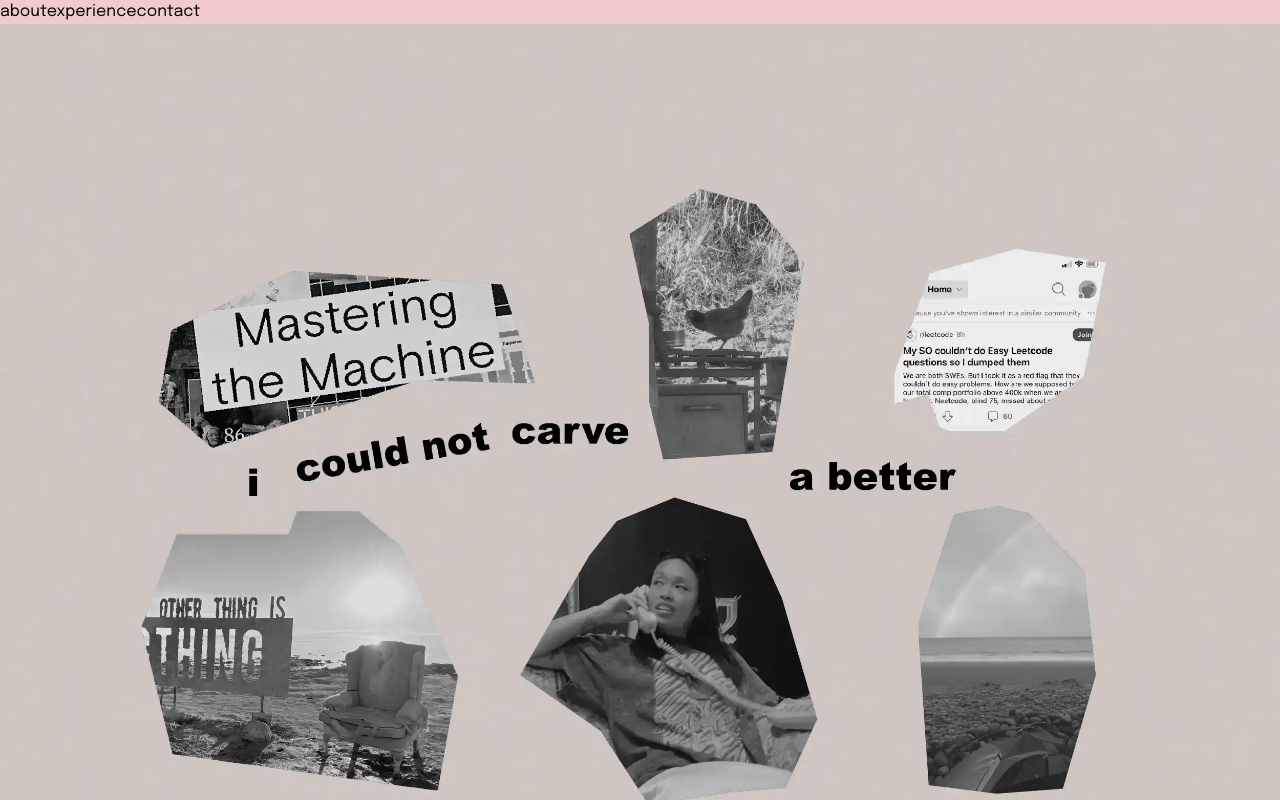
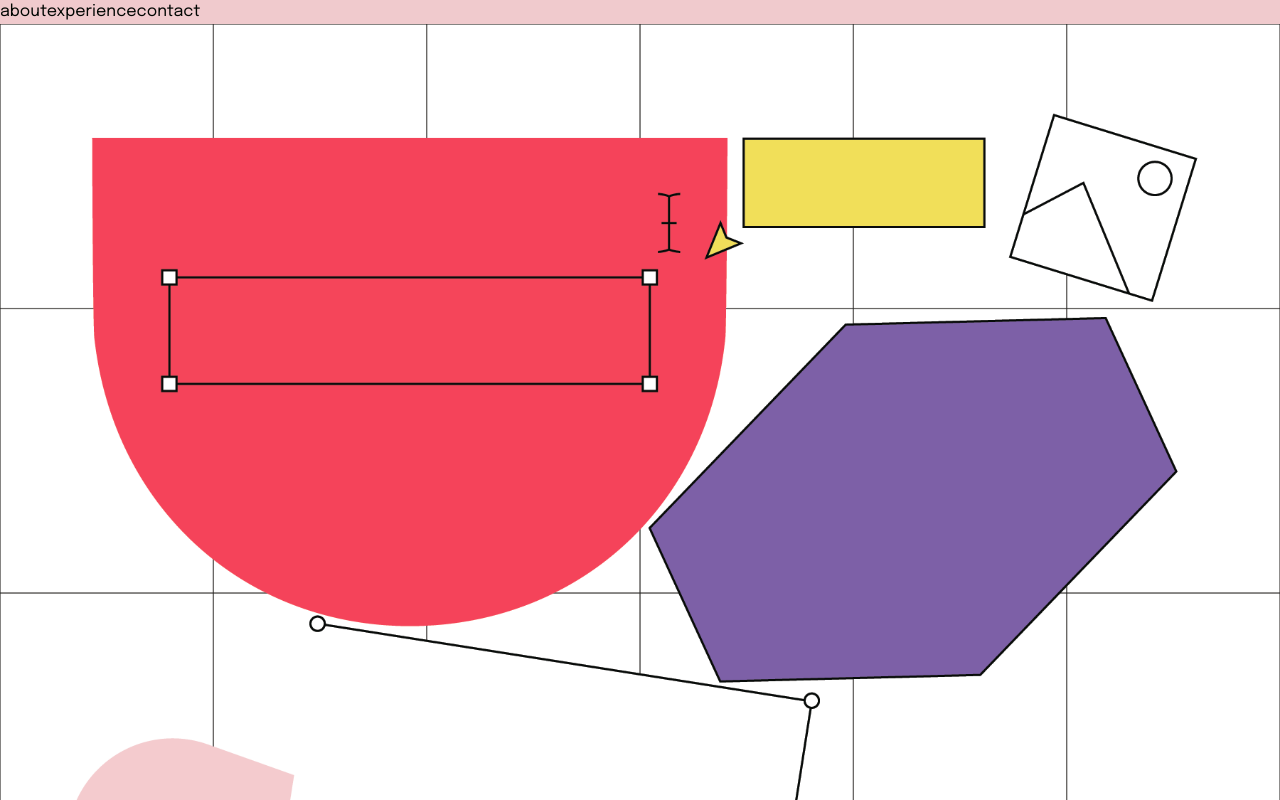
Before and after one commit to elisetvy/elise_dec, a React (Vite) app: page / in a window 1280 px wide. Shown: the top 800 px of the page. Built offline with nearby package versions, Linux system fonts and the light colour scheme.

Commit message:
Add new landing img

```diff
--- a/src/Landing.jsx
+++ b/src/Landing.jsx
@@ -1,15 +1,15 @@
-import Collage from "./assets/Collage.webp"
+import Geometry from "./assets/Geometry.webp"
 
 function Landing() {
 
     return (
-        <div className="max-h-[600px] flex flex-col justify-center items-center">
-            <div className="relative max-h-full">
+        <div className="h-full flex flex-col justify-center items-center">
+            <div className="relative h-full">
                 <div className="absolute -top-1 -left-1 w-[10px] h-[10px] rounded-full bg-yellow border border-[#010602]"></div>
                 <div className="absolute -top-1 -right-1 w-[10px] h-[10px] rounded-full bg-yellow border border-[#010602]"></div>
                 <div className="absolute -bottom-1 -left-1 w-[10px] h-[10px] rounded-full bg-yellow border border-[#010602]"></div>
                 <div className="absolute -bottom-1 -right-1 w-[10px] h-[10px] rounded-full bg-yellow border border-[#010602]"></div>
-                <img className="border border-[#010602] w-full h-full object-contain" src={Collage} alt="collage" />
+                <img className="border border-[#010602] w-full h-full object-cover" src={Geometry} alt="collage" />
             </div>
         </div>
     )
```
Also changed, not shown: src/assets/Geometry.webp (added).
